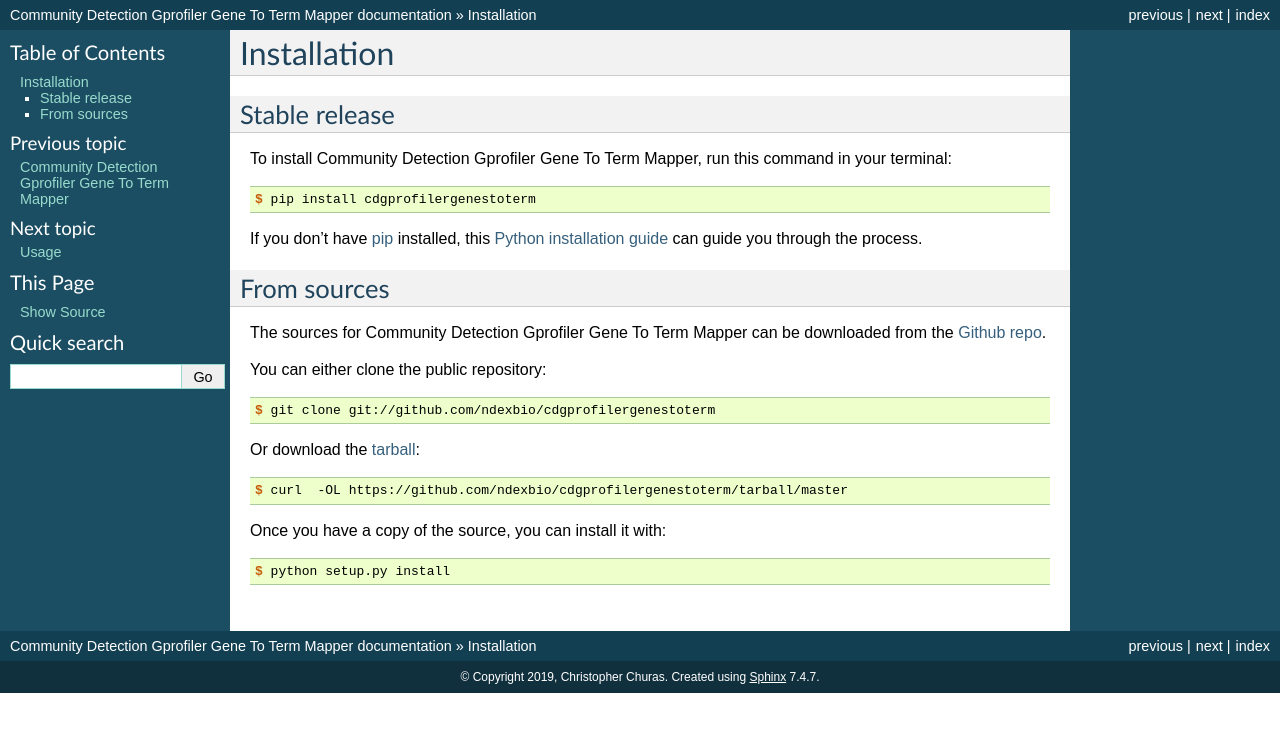
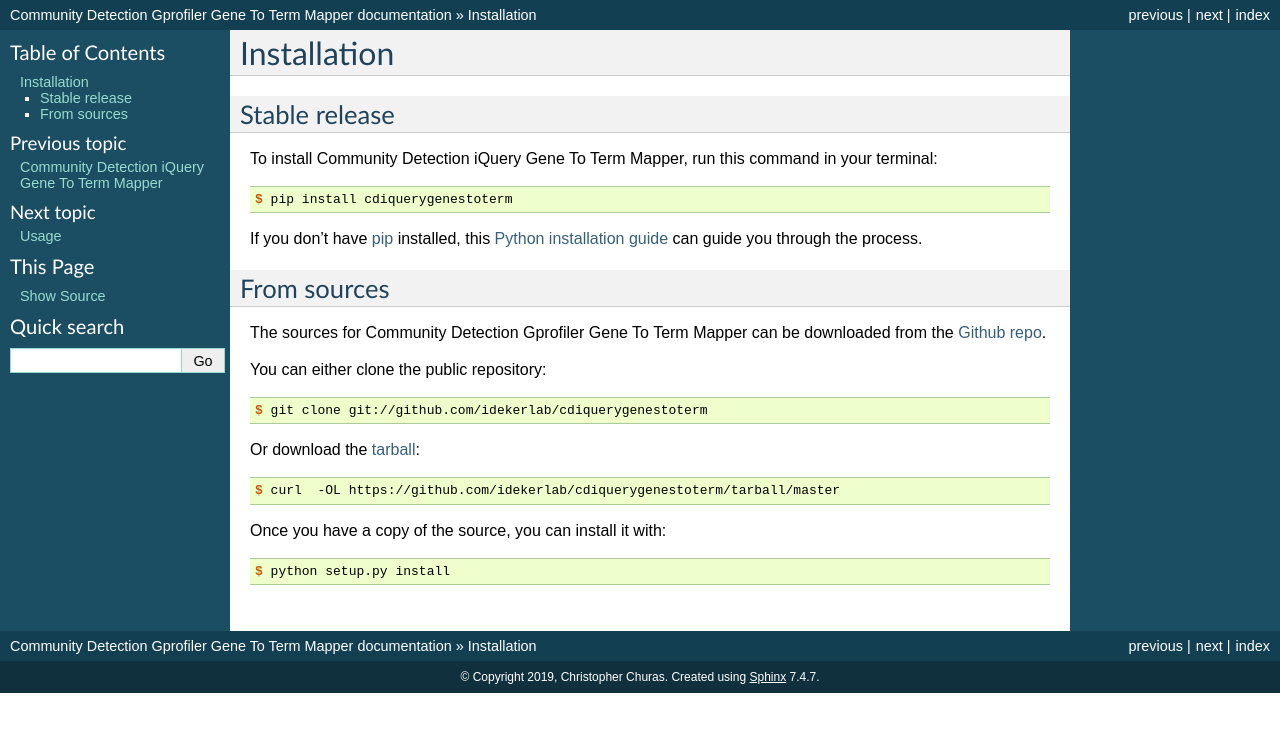
Before and after one commit to idekerlab/cdiquerygenestoterm, a Sphinx documentation site: the page built from docs/installation.rst, in a window 1280 px wide. Shown: the top 732 px of the page. Built offline with Sphinx 7.4.7, drawn with Linux system fonts in a browser that asks for light colours; pages that are not in the unit, such as notebooks, are missing from menus; the version number could not be read and is left out.

Commit message:
updated docs and fixed typos

```diff
--- a/docs/conf.py
+++ b/docs/conf.py
@@ -1,7 +1,7 @@
 #!/usr/bin/env python
 # -*- coding: utf-8 -*-
 #
-# cdgprofilergenestoterm documentation build configuration file, created by
+# cdiquerygenestoterm documentation build configuration file, created by
 # sphinx-quickstart on Tue Jul  9 22:26:36 2013.
 #
 # This file is execfile()d with the current directory set to its
@@ -31,7 +31,7 @@ project_root = os.path.dirname(cwd)
 # version is used.
 sys.path.insert(0, project_root)
 
-import cdgprofilergenestoterm
+import cdiquerygenestoterm
 
 # -- General configuration ---------------------------------------------
 
@@ -63,9 +63,9 @@ copyright = u"2019, Christopher Churas"
 # the built documents.
 #
 # The short X.Y version.
-version = cdgprofilergenestoterm.__version__
+version = cdiquerygenestoterm.__version__
 # The full version, including alpha/beta/rc tags.
-release = cdgprofilergenestoterm.__version__
+release = cdiquerygenestoterm.__version__
 
 # The language for content autogenerated by Sphinx. Refer to documentation
 # for a list of supported languages.
@@ -188,7 +188,7 @@ html_static_path = ['_static']
 #html_file_suffix = None
 
 # Output file base name for HTML help builder.
-htmlhelp_basename = 'cdgprofilergenestotermdoc'
+htmlhelp_basename = 'cdiquerygenestotermdoc'
 
 
 # -- Options for LaTeX output ------------------------------------------
@@ -208,7 +208,7 @@ latex_elements = {
 # (source start file, target name, title, author, documentclass
 # [howto/manual]).
 latex_documents = [
-    ('index', 'cdgprofilergenestoterm.tex',
+    ('index', 'cdiquerygenestoterm.tex',
      u'Community Detection Gprofiler Gene To Term Mapper Documentation',
      u'Christopher Churas', 'manual'),
 ]
@@ -239,7 +239,7 @@ latex_documents = [
 # One entry per manual page. List of tuples
 # (source start file, name, description, authors, manual section).
 man_pages = [
-    ('index', 'cdgprofilergenestoterm',
+    ('index', 'cdiquerygenestoterm',
      u'Community Detection Gprofiler Gene To Term Mapper Documentation',
      [u'Christopher Churas'], 1)
 ]
@@ -254,10 +254,10 @@ man_pages = [
 # (source start file, target name, title, author,
 #  dir menu entry, description, category)
 texinfo_documents = [
-    ('index', 'cdgprofilergenestoterm',
+    ('index', 'cdiquerygenestoterm',
      u'Community Detection Gprofiler Gene To Term Mapper Documentation',
      u'Christopher Churas',
-     'cdgprofilergenestoterm',
+     'cdiquerygenestoterm',
      'One line description of project.',
      'Miscellaneous'),
 ]
--- a/docs/index.rst
+++ b/docs/index.rst
@@ -1,10 +1,10 @@
-.. cdgprofilergenestoterm documentation master file, created by
+.. cdiquerygenestoterm documentation master file, created by
    sphinx-quickstart on Tue Jul  9 22:26:36 2013.
    You can adapt this file completely to your liking, but it should at least
    contain the root `toctree` directive.
 
-Welcome to Community Detection Gprofiler Gene To Term Mapper's documentation!
-======================================
+Welcome to Community Detection iQuery Gene To Term Mapper's documentation!
+================================================================================
 
 Contents:
 
--- a/docs/installation.rst
+++ b/docs/installation.rst
@@ -8,11 +8,11 @@ Installation
 Stable release
 --------------
 
-To install Community Detection Gprofiler Gene To Term Mapper, run this command in your terminal:
+To install Community Detection iQuery Gene To Term Mapper, run this command in your terminal:
 
 .. code-block:: console
 
-    $ pip install cdgprofilergenestoterm
+    $ pip install cdiquerygenestoterm
 
 If you don't have `pip`_ installed, this `Python installation guide`_ can guide
 you through the process.
@@ -30,13 +30,13 @@ You can either clone the public repository:
 
 .. code-block:: console
 
-    $ git clone git://github.com/ndexbio/cdgprofilergenestoterm
+    $ git clone git://github.com/idekerlab/cdiquerygenestoterm
 
 Or download the `tarball`_:
 
 .. code-block:: console
 
-    $ curl  -OL https://github.com/ndexbio/cdgprofilergenestoterm/tarball/master
+    $ curl  -OL https://github.com/idekerlab/cdiquerygenestoterm/tarball/master
 
 Once you have a copy of the source, you can install it with:
 
@@ -45,5 +45,5 @@ Once you have a copy of the source, you can install it with:
     $ python setup.py install
 
 
-.. _Github repo: https://github.com/ndexbio/cdgprofilergenestoterm
-.. _tarball: https://github.com/ndexbio/cdgprofilergenestoterm/tarball/master
+.. _Github repo: https://github.com/idekerlab/cdiquerygenestoterm
+.. _tarball: https://github.com/idekerlab/cdiquerygenestoterm/tarball/master
--- a/docs/usage.rst
+++ b/docs/usage.rst
@@ -2,6 +2,6 @@
 Usage
 =====
 
-To use Community Detection Gprofiler Gene To Term Mapper in a project::
+To use Community Detection iQuery Gene To Term Mapper in a project::
 
-    import cdgprofilergenestoterm
+    import cdiquerygenestoterm
--- a/setup.cfg
+++ b/setup.cfg
@@ -7,7 +7,7 @@ tag = True
 search = version='{current_version}'
 replace = version='{new_version}'
 
-[bumpversion:file:cdgprofilergenestoterm/__init__.py]
+[bumpversion:file:cdiquerygenestoterm/__init__.py]
 search = __version__ = '{current_version}'
 replace = __version__ = '{new_version}'
 
--- a/travis_pypi_setup.py
+++ b/travis_pypi_setup.py
@@ -21,7 +21,7 @@ except:
     from urllib.request import urlopen
 
 
-GITHUB_REPO = 'ndexbio/cdgprofilergenestoterm'
+GITHUB_REPO = 'idekerlab/cdiquerygenestoterm'
 TRAVIS_CONFIG_FILE = os.path.join(
     os.path.dirname(os.path.abspath(__file__)), '.travis.yml')
 
```
Also changed, not shown: other parts of docs/index.rst (+2 -1 lines), CONTRIBUTING.rst (+10 -10 lines), README.rst (+55 -17 lines), 4 other files.
